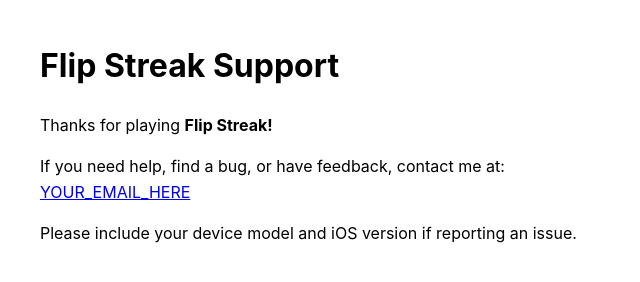
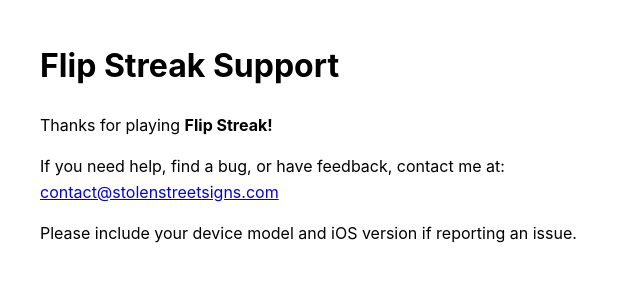
Before and after one commit to jonathanpereda/filpstreak-privacy, a plain HTML site: page support.html in a window 1280 px wide. Shown: the whole page, without its empty margins (0-640 px from the left). Drawn offline with Linux system fonts and the light colour scheme.

Commit message:
Update support.html

```diff
--- a/support.html
+++ b/support.html
@@ -12,7 +12,7 @@
   <h1>Flip Streak Support</h1>
   <p>Thanks for playing <strong>Flip Streak!</strong></p>
   <p>If you need help, find a bug, or have feedback, contact me at:<br>
-  <a href="mailto:YOUR_EMAIL_HERE">YOUR_EMAIL_HERE</a></p>
+  <a href="mailto:contact@stolenstreetsigns.com">contact@stolenstreetsigns.com</a></p>
   <p>Please include your device model and iOS version if reporting an issue.</p>
 </body>
 </html>
```
